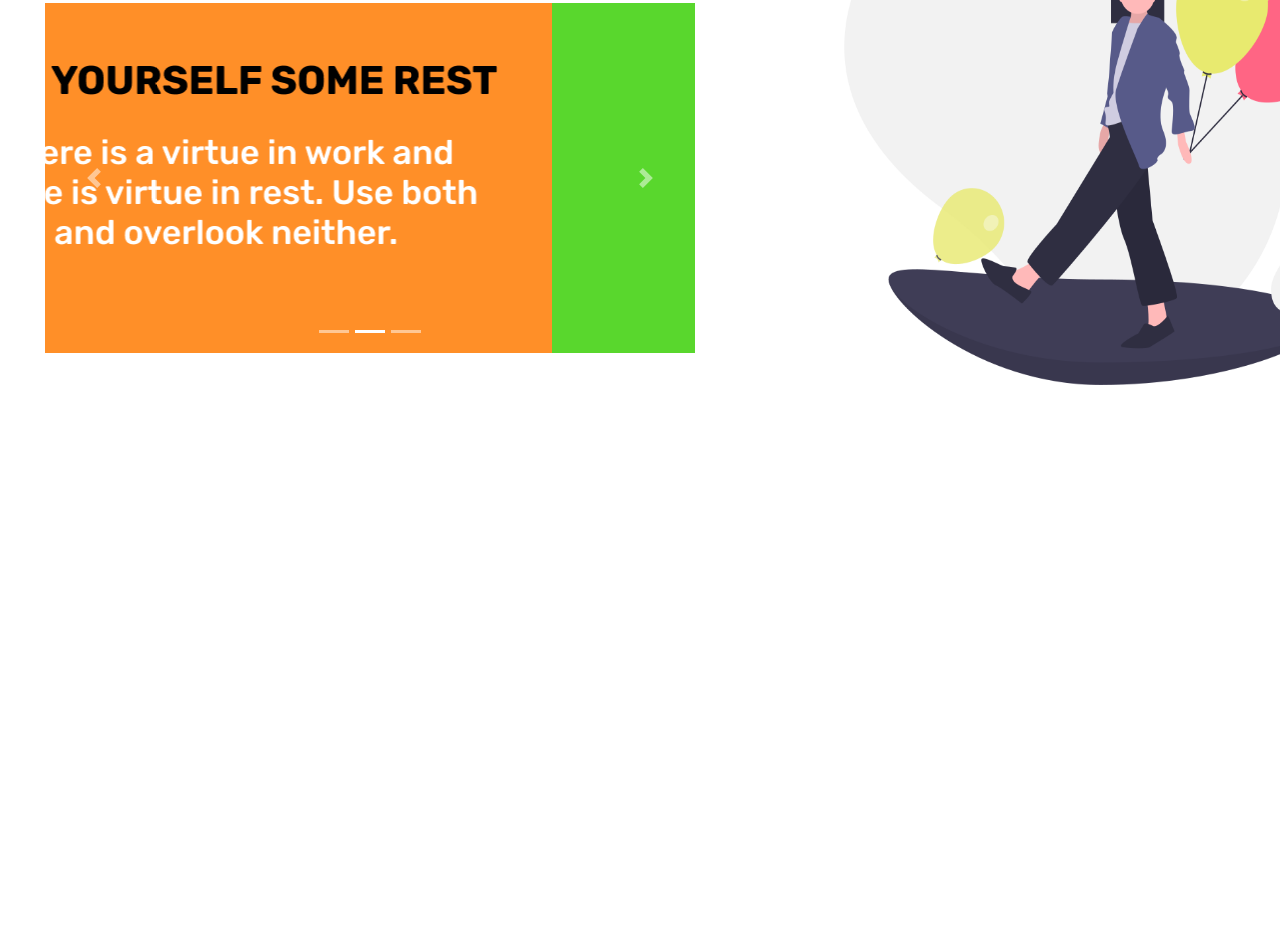
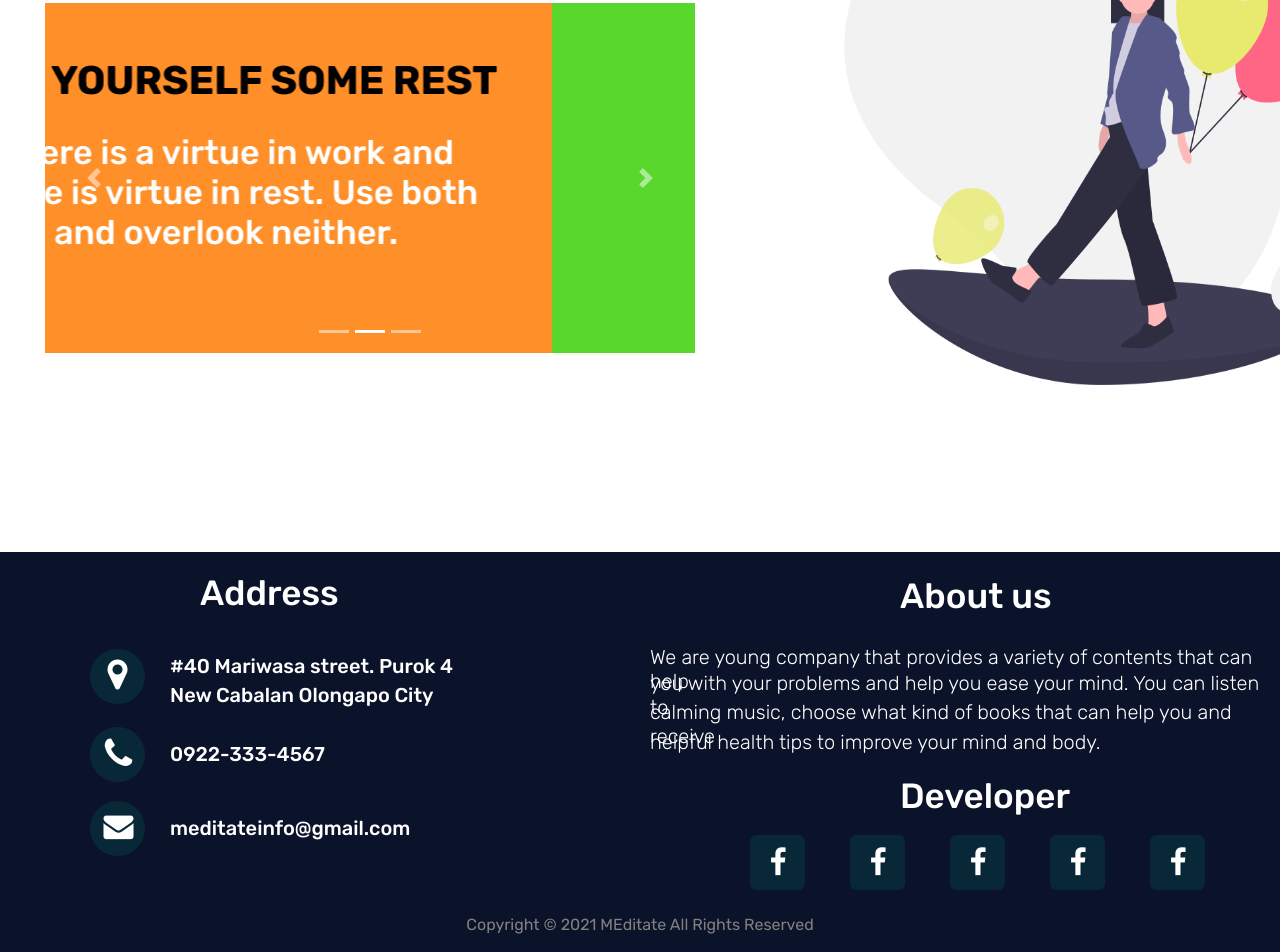
Before and after one commit to ammaykenmatthew/MEditate, a plain HTML site: page index.html in a window 1280 px wide. Shown: the part 2042-2994 px from the top of the page. Before the commit the page ends 2594 px from the top, so only its background shows below. Drawn offline with nearby package versions, Linux system fonts and the light colour scheme.

Commit message:
footer
footer UI

```diff
--- a/css/style.css
+++ b/css/style.css
@@ -302,3 +302,182 @@ p {
 /* ========== Subscribe =========== */
 
 /* ========== Footer =========== */
+footer{
+	background-color: #0b132a;
+	height: 400px;
+}
+.info h1  {
+	color: #fff;
+	margin-top: -30px;
+	margin-left: 200px;
+	font-size: 35px;
+}
+.info p {
+	color: #fff;
+}
+i{
+	position: absolute;
+	background-color: #082838;
+	border-radius: 50%;
+	width: 55px;
+	height: 55px;
+	text-align: center;
+}
+.loc{
+	margin-top: 40px;
+	margin-left: 170px;
+	color: #fff;
+}
+.loc2{
+	margin-top: 5px;
+	margin-left: 170px;
+	color: #fff;
+}
+.phone{
+	margin-top: 35px;
+	margin-left: 170px;
+	color: #fff;
+}
+.email{
+	margin-top: 50px;
+	margin-left: 170px;
+	color: #fff;
+}
+.fa-map-marker{
+	padding-top: 8px;
+	color: #fff;
+	margin-top: 30px;
+	margin-left: 90px;
+	font-size: 35px;
+}
+.fa-phone{
+	padding-top: 9px;
+	color: #fff;
+	padding-left: 2px;
+	margin-top: 15px;
+	margin-left: 90px;
+	font-size: 35px;
+}
+
+.fa-envelope{
+	padding-top: 10px;
+	color: #fff;
+	padding-left: 2px;
+	margin-top: 30px;
+	margin-left: 90px;
+	font-size: 30px;
+}
+
+.info2 h1 {
+	position: absolute;
+	color: #fff;
+	margin-top: -270px;
+	margin-left: 900px;
+	font-size: 35px;
+}
+.disc{
+	font-weight: lighter;
+	position: absolute;
+	color: #fff;
+	margin-top: -200px;
+	margin-left: 650px;
+}
+.disc2{
+	font-weight: lighter;
+	position: absolute;
+	color: #fff;
+	margin-top: -174px;
+	margin-left: 650px;
+}
+.disc3{
+	font-weight: lighter;
+	position: absolute;
+	color: #fff;
+	margin-top: -145px;
+	margin-left: 650px;
+}
+.disc4{
+	font-weight: lighter;
+	position: absolute;
+	color: #fff;
+	margin-top: -115px;
+	margin-left: 650px;
+}
+
+.dev {
+	position: absolute;
+	margin-top: 10px;
+}
+.dev a{
+	position: absolute;
+	background-color: #082838;
+	border-radius: 12%;
+	width: 55px;
+	height: 55px;
+	text-align: center;
+	text-decoration: none;
+}
+.dev a:active{
+	background-color: red;
+}
+.dev a:hover{
+	opacity: 0.6;
+}
+
+.info3 h1 {
+	position: absolute;
+	color: #fff;
+	margin-top: -80px;
+	margin-left: 900px;
+	font-size: 35px;
+}
+.info3 .fa-facebook{
+	padding-top: 12px;
+	color: #fff;
+	padding-left: 1px;
+	margin-top: -20px;
+	margin-left: 750px;
+	font-size: 30px;
+}
+
+.info5 .fa-facebook{
+	position: absolute;
+	padding-top: 12px;
+	color: #fff;
+	padding-left: 1px;
+	margin-top: -20px;
+	margin-left: 850px;
+	font-size: 30px;
+}
+.info6 .fa-facebook{
+	padding-top: 12px;
+	color: #fff;
+	padding-left: 1px;
+	margin-top: -20px;
+	margin-left: 950px;
+	font-size: 30px;
+}
+.info7 .fa-facebook{
+	padding-top: 12px;
+	color: #fff;
+	padding-left: 1px;
+	margin-top: -20px;
+	margin-left: 1050px;
+	font-size: 30px;
+}
+.info8 .fa-facebook{
+	padding-top: 12px;
+	color: #fff;
+	padding-left: 1px;
+	margin-top: -20px;
+	margin-left: 1150px;
+	font-size: 30px;
+}
+ .reserve{
+	 position: sticky;
+	color: grey;
+	margin-top: 70px;
+	text-align: center;
+	margin-bottom: -40px;
+
+}
--- a/index.html
+++ b/index.html
@@ -186,4 +186,52 @@
     <script src="./js/main.js"></script>
 
   </body>
+
+  <footer>
+    <section id="contact">
+    <div class="info">
+        <h1 > Address</h1>
+
+        <i class="fa fa-map-marker"> </i>
+        <h2 class="loc"> #40 Mariwasa street. Purok 4</h2>
+        <h2 class="loc2"> New Cabalan Olongapo City</h2>
+
+        <i class="fa fa-phone"></i>
+        <h2 class="phone"> 0922-333-4567</h2>
+
+        <i class="fa fa-envelope"></i>
+        <h2 class="email"> meditateinfo@gmail.com</h2>
+    </div>
+
+
+    <div class="info2">
+        <h1> About us</h1>
+        <h2 class="disc">   We are young company that provides a variety of contents that can help </h2>
+        <h2 class="disc2">  you with your problems and help you ease your mind. You can listen to  </h2>
+        <h2 class="disc3">  calming music, choose what kind of books that can help you  and receive   </h2>
+        <h2 class="disc4">  helpful health tips to improve your mind and body.</h2>
+    </div>
+
+    <div class="dev">
+    <div class="info3">
+        <h1> Developer</h1>
+        <a href="https://www.facebook.com/KEEEEEEEEEEEEEEEEEEEN" class="fa fa-facebook"></a>
+    </div>
+    <div class="info5">
+        <a href="https://www.facebook.com/Nilpransisbakus" class="fa fa-facebook"></a>
+    </div>
+    <div class="info6">
+        <a href="https://www.facebook.com/jerome.pangan.94" class="fa fa-facebook"></a>
+    </div>
+        <div class="info7">
+        <a href="https://www.facebook.com/Reddalunos"class="fa fa-facebook"></a>
+    </div>
+        <div class="info8">
+        <a href="https://www.facebook.com/lloyd.mariano.980" class="fa fa-facebook"></a>
+    </div>
+</div>
+<p class="reserve">Copyright © 2021 MEditate All Rights Reserved </p>
+    </section>
+  </footer>
+
 </html>
```
Also changed, not shown: music.html (line endings or trailing spaces).
